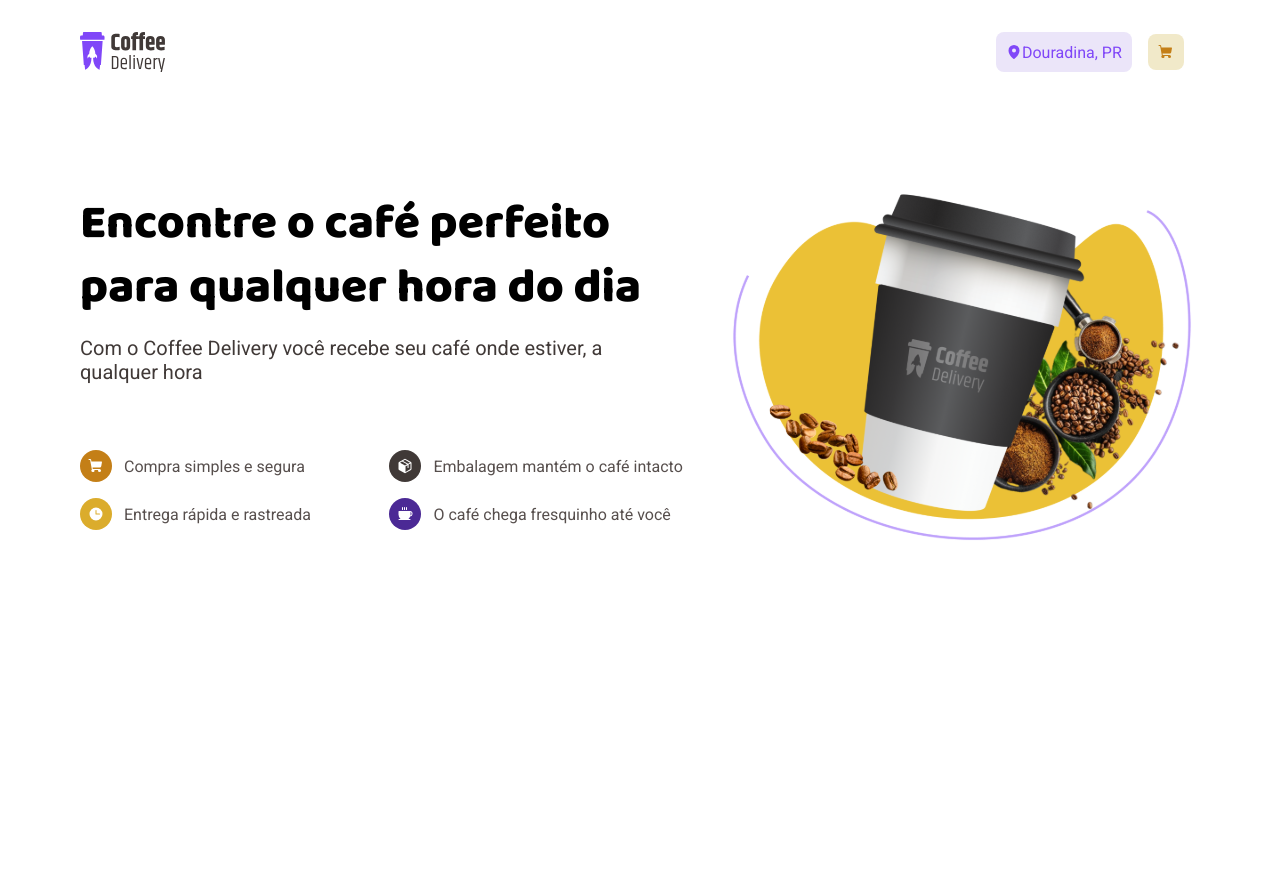
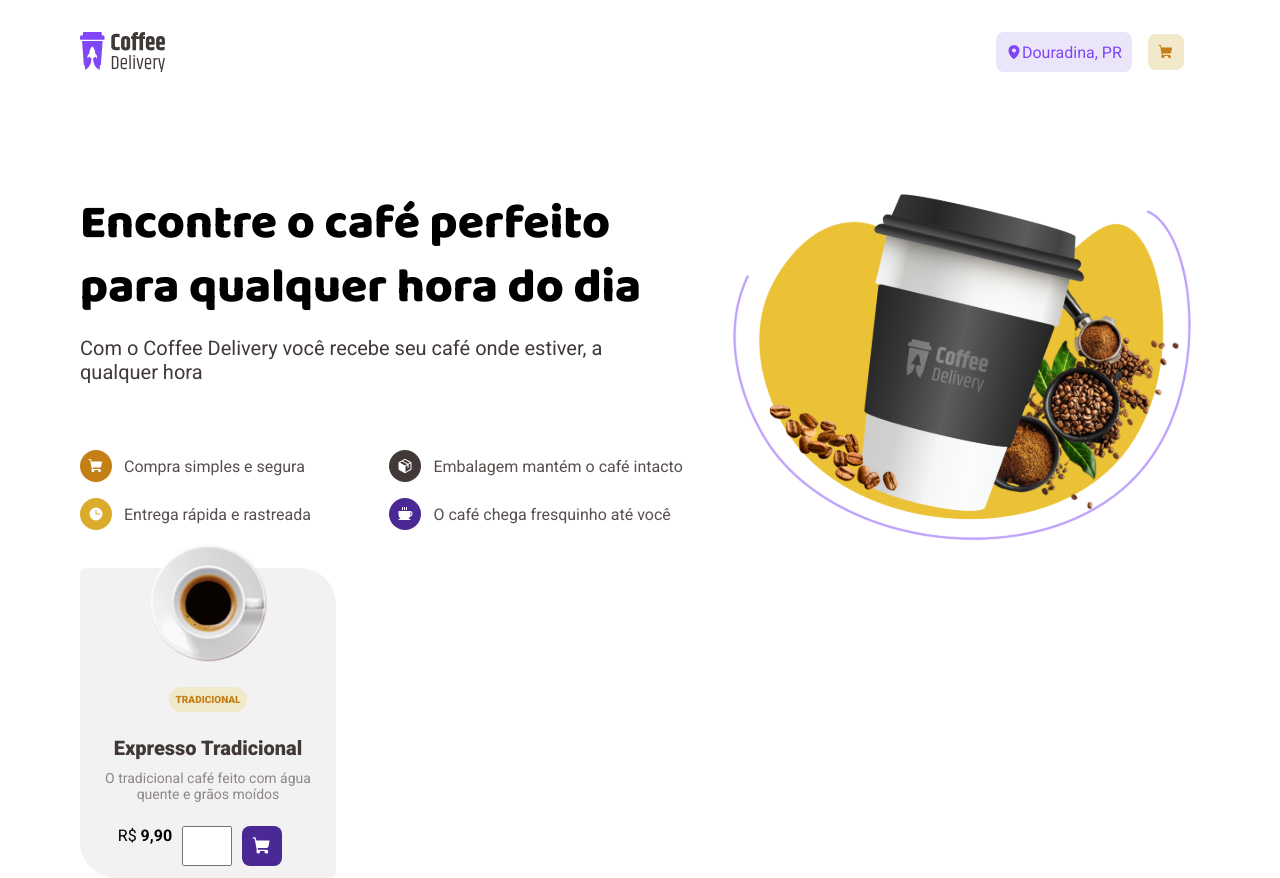
Before and after one commit to GiovanniBussola/coffee-delivery, a React (Vite) app: page / in a window 1280 px wide. Before the commit the page ends 800 px from the top, so only its background shows below. Built offline with nearby package versions, Linux system fonts and the light colour scheme.

Commit message:
feat: add coffee card

```diff
--- a/index.html
+++ b/index.html
@@ -7,7 +7,7 @@
     <link href="https://fonts.googleapis.com/css2?family=Baloo+2:wght@400..800&family=Roboto:ital,wght@0,100;0,300;0,400;0,500;0,700;0,900;1,100;1,300;1,400;1,500;1,700;1,900&display=swap" rel="stylesheet">
     <link rel="icon" type="image/svg+xml" href="/vite.svg" />
     <meta name="viewport" content="width=device-width, initial-scale=1.0" />
-    <title>Vite + React + TS</title>
+    <title>Coffee Delivery</title>
   </head>
   <body>
     <div id="root"></div>
--- a/src/pages/Home/index.tsx
+++ b/src/pages/Home/index.tsx
@@ -1,9 +1,19 @@
-import { IconBorder, HomeContainer, ButtonWithIcon, Container } from './styles'
+import {
+  IconBorder,
+  HomeContainer,
+  ButtonWithIcon,
+  Container,
+  CoffeeCard,
+  CoffeeCardFooter,
+  CoffeeCardBody,
+  CoffeeCardHeader,
+} from './styles'
 import { ShoppingCart, Package, Clock, Coffee, MapPin } from 'phosphor-react'
 import { defaultTheme } from '../../styles/themes/default'
 
 import banner from '../../assets/banner.svg'
 import logo from '../../assets/logo.svg'
+import baseCoffee from '../../assets/base-coffee.png'
 
 export function Home() {
   return (
@@ -62,6 +72,28 @@ export function Home() {
 
           <img src={banner} alt="banner" width={476} height={400}></img>
         </main>
+        <div>
+          <CoffeeCard>
+            <img src={baseCoffee} alt="Café base" />
+            <CoffeeCardHeader>
+              <span>TRADICIONAL</span>
+            </CoffeeCardHeader>
+
+            <CoffeeCardBody>
+              <h3>Expresso Tradicional</h3>
+              <p>O tradicional café feito com água quente e grãos moídos</p>
+            </CoffeeCardBody>
+            <CoffeeCardFooter>
+              <span>
+                R$ <b>9,90</b>
+              </span>
+              <input type="number" name="qtd" id="qtd" min={1} />
+              <ButtonWithIcon backgroundColor="purple-500">
+                <ShoppingCart weight="fill" color="white" size={20} />
+              </ButtonWithIcon>
+            </CoffeeCardFooter>
+          </CoffeeCard>
+        </div>
       </Container>
     </HomeContainer>
   )
--- a/src/pages/Home/styles.ts
+++ b/src/pages/Home/styles.ts
@@ -103,3 +103,65 @@ export const ButtonWithIcon = styled.button<ButtonWithIconProps>`
   background-color: ${(props) => props.theme[props.backgroundColor]};
   color: ${(props) => props.theme[props.textColor || 'gray-100']};
 `
+
+export const CoffeeCard = styled.div`
+  background-color: ${(props) => props.theme['white-300']};
+  display: flex;
+  flex-direction: column;
+  justify-content: center;
+  align-items: center;
+  gap: 1.5em;
+
+  border-radius: 6px 36px;
+  width: 256px;
+  height: 310px;
+
+  div {
+    display: flex;
+    gap: 10px;
+  }
+
+  img {
+    width: 120px;
+    margin-top: calc(0px - 2rem - 5px);
+  }
+
+  input {
+    width: 50px;
+  }
+`
+
+export const CoffeeCardHeader = styled.div`
+  span {
+    font-size: 10px;
+    font-weight: 800;
+    background-color: ${(props) => props.theme['yellow-100']};
+    color: ${(props) => props.theme['yellow-500']};
+
+    padding: 7px;
+    border-radius: 20px;
+  }
+`
+
+export const CoffeeCardBody = styled.div`
+  display: flex;
+  align-items: center;
+  justify-content: center;
+  flex-direction: column;
+
+  width: 236px;
+
+  p {
+    font-size: 14px;
+    color: ${(props) => props.theme['gray-200']};
+    text-align: center;
+  }
+
+  h3 {
+    color: ${(props) => props.theme['gray-400']};
+    font-size: 20px;
+    font-weight: 800;
+  }
+`
+
+export const CoffeeCardFooter = styled.div``
--- a/src/styles/themes/default.ts
+++ b/src/styles/themes/default.ts
@@ -7,9 +7,15 @@ export const defaultTheme = {
   'purple-300': '#8047F8',
   'purple-500': '#4B2995',
 
-  'gray-100': '#D7D5D5',
-  'gray-200': '#8D8686',
+  'gray-100': '#D7D5D5', // base-hover
+  'gray-200': '#8D8686', // base-label
   'gray-300': '#574F4D', // base-text
-  'gray-400': '#403937',
-  'gray-500': '#272221',
+  'gray-400': '#403937', // base-subtitle
+  'gray-500': '#272221', // base-title
+
+  'white-500': '#E6E5E5', // base-button
+  'white-400': '#EDEDED', // base-input
+  'white-300': '#F3F2F2', // base-card
+  'white-200': '#FAFAFA', // background
+  'white-100': '#FFFFFF', // white
 }
```
Also changed, not shown: src/assets/base-coffee.png (added).
